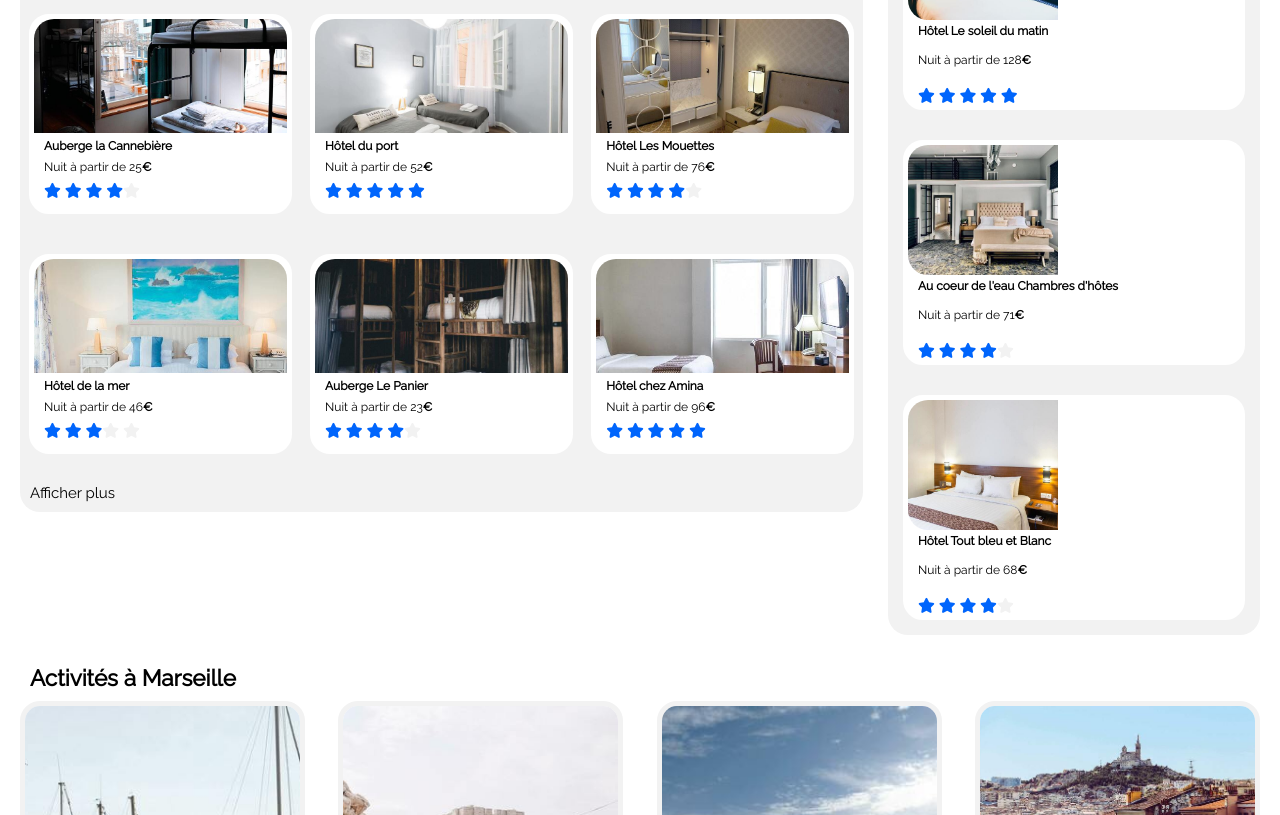
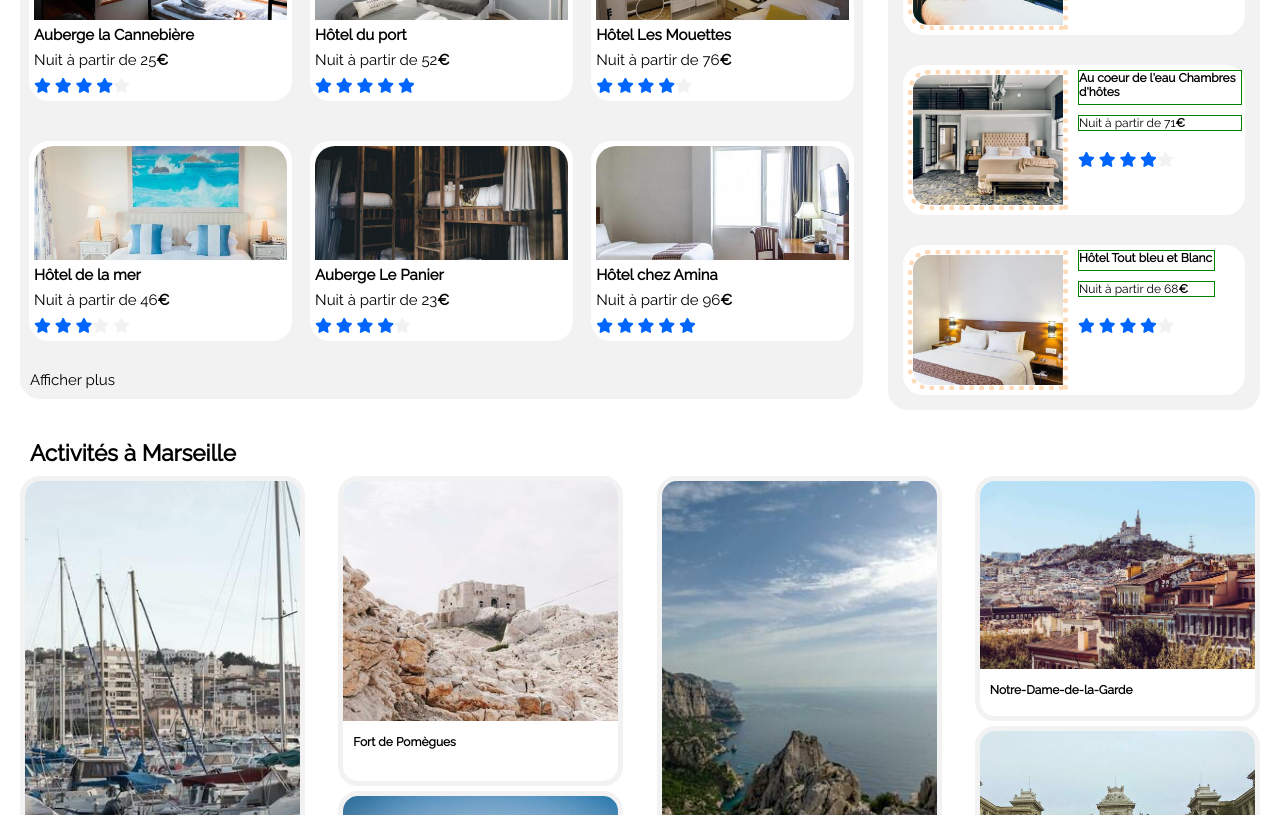
Before and after one commit to HUNGHUYNH-prestige/Damien_2_29032021, a plain HTML site: page index.html in a window 1280 px wide. Shown: the part 567-1382 px from the top of the page. Drawn offline with Linux system fonts and the light colour scheme.

Commit message:
modif des liens des images

```diff
--- a/assets/css/styles.css
+++ b/assets/css/styles.css
@@ -46,17 +46,7 @@ body{
     background: none;
 }
 
-figcaption{
-    border: none;
-    background-color: none;
-    font-size: 0.8em;
-    margin: 0px;
-    padding: 0px 0px 0px 10px;
-    width: auto;
-    height: auto;
-    /*position: relative;
-    left: 10px;*/
-}
+
 
 
 /* POSITION DU LOGO */
@@ -624,11 +614,12 @@ ul{
     height: 100%;
     background: white;
     display: flex;
+    flex-direction: row;
 }
 
 /* 4. Dimension de l'image */
 .image-populaire{
-    border: none;
+    border: 5px dotted peachpuff;
     border-radius: 20px 0px 0px 20px;
     width: 150px;
     height: 130px;
@@ -640,7 +631,7 @@ ul{
 
 /* 5. Encadrer les titres de l'image */
 .titre-populaire{
-    border: none;
+    border: 1px solid green;
     width: 100%;
     height: auto;
     padding: 0px 0px 5px 0px;
@@ -648,13 +639,31 @@ ul{
     font-weight: bold;
 }
 .prix-populaire{
-    border: none;
+    border: 1px solid green;
     width: 100%;
     height: auto;
     padding: 0px;
     margin: 10px 0px 20px 0px;
 }
 /* Pour les STAR voir dans la section 1 avec les hebergements */
+
+
+/* figcaption : les plus populaires */
+.container-texte-populaire{
+    border: none;
+    background-color: none;
+    font-size: 0.8em;
+    margin: 0px;
+    padding: 0px 0px 0px 10px;
+    width: auto;
+    height: auto;
+}
+
+/* Container pour le lien <a> : les plus populaires */
+.container-lien-populaire{
+    display: flex;
+}
+
 
 
 
--- a/index.html
+++ b/index.html
@@ -271,13 +271,13 @@
             <!--Bloc image 7-->
             <figure class="hotel-populaire">
 
-                <a href="#">
+                <a href="#" class="container-lien-populaire">
                     <img src="assets/images/hebergements/4_small/emile-guillemot-Bj_rcSC5XfE-unsplash.jpg"
                     class="image-populaire"
                     alt="Hôtel Le soleil du matin"
                     title="Hôtel Le soleil du matin"/>
 
-                <figcaption>
+                <figcaption class="container-texte-populaire">
                     <div class="titre-populaire">Hôtel Le soleil du matin</div>
                     <p class="prix-populaire">Nuit à partir de 128<span class="prix-en-gras">€</span></p>
                     <p class="control-star">
@@ -292,13 +292,13 @@
             <!--Bloc image 8-->
             <figure class="hotel-populaire">
 
-                <a href="#">
+                <a href="#" class="container-lien-populaire">
                     <img src="assets/images/hebergements/4_small/aw-creative-VGs8z60yT2c-unsplash.jpg"
                     class="image-populaire"
                     alt="Au coeur de l'eau Chambres d'hôtes"
                     title="Au coeur de l'eau Chambres d'hôtes"/>
 
-                <figcaption>
+                <figcaption class="container-texte-populaire">
                     <div class="titre-populaire">Au coeur de l'eau Chambres d'hôtes</div>
                     <p class="prix-populaire">Nuit à partir de 71<span class="prix-en-gras">€</span></p>
                     <p class="control-star">
@@ -313,13 +313,13 @@
             <!--Bloc image 9-->
             <figure class="hotel-populaire">
 
-                <a href="#">
+                <a href="#" class="container-lien-populaire">
                     <img src="assets/images/hebergements/4_small/febrian-zakaria-sjvU0THccQA-unsplash.jpg"
                     class="image-populaire"
                     alt="Hôtel Tout bleu et Blanc"
                     title="Hôtel Tout bleu et Blanc"/>
 
-                <figcaption>
+                <figcaption class="container-texte-populaire">
                     <div class="titre-populaire">Hôtel Tout bleu et Blanc</div>
                     <p class="prix-populaire">Nuit à partir de 68<span class="prix-en-gras">€</span></p>
                     <p class="control-star">
```
